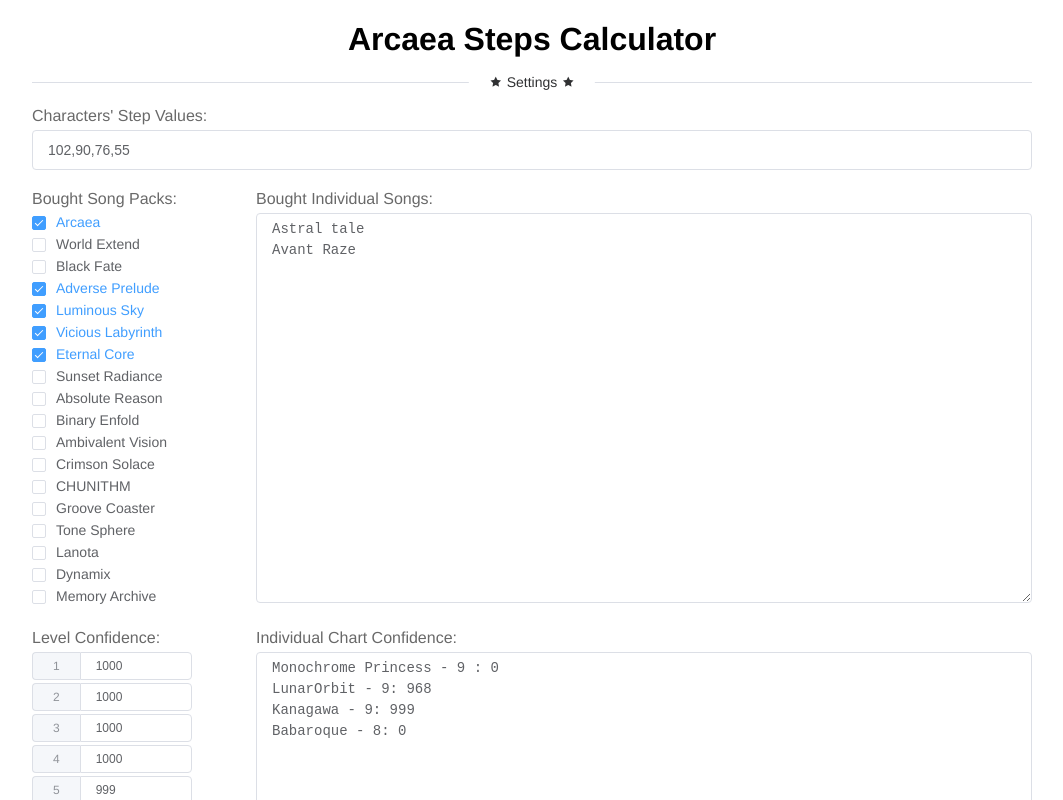
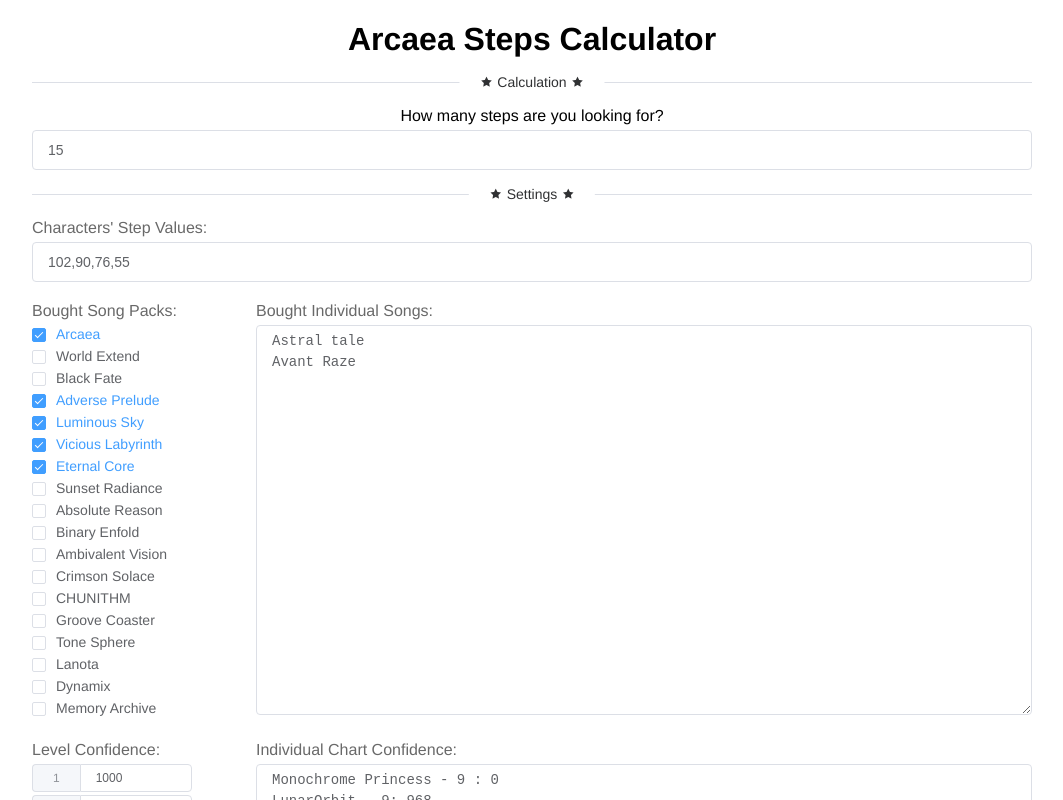
Before and after one commit to HyDevelop/ArcaeaStepsCalculator, a Vue app: page / in a window 1280 px wide. Shown: the top 800 px of the page, without its empty margins (108-1171 px from the left). Built offline with nearby package versions, Linux system fonts and the light colour scheme.

Commit message:
[+] Add step target input field

```diff
--- a/src/app/App.vue
+++ b/src/app/App.vue
@@ -1,6 +1,15 @@
 <template>
     <div id="app">
         <h1>Arcaea Steps Calculator</h1>
+
+        <el-divider><i class="el-icon-star-on"/> Calculation <i class="el-icon-star-on"/></el-divider>
+
+        <div class="calculation">
+            <div class="label">How many steps are you looking for? </div>
+            <el-input v-model="target"/>
+
+        </div>
+
 
         <el-divider><i class="el-icon-star-on"/> Settings <i class="el-icon-star-on"/></el-divider>
 
@@ -45,8 +54,10 @@
     @Component
     export default class App extends Vue
     {
-        settings: Settings = new Settings();
+        settings = new Settings();
         levels = ['1', '2', '3', '4', '5', '6', '7', '8', '9', '9+', '10', '10+', '11']
+
+        target = 15
     }
 </script>
 
```
